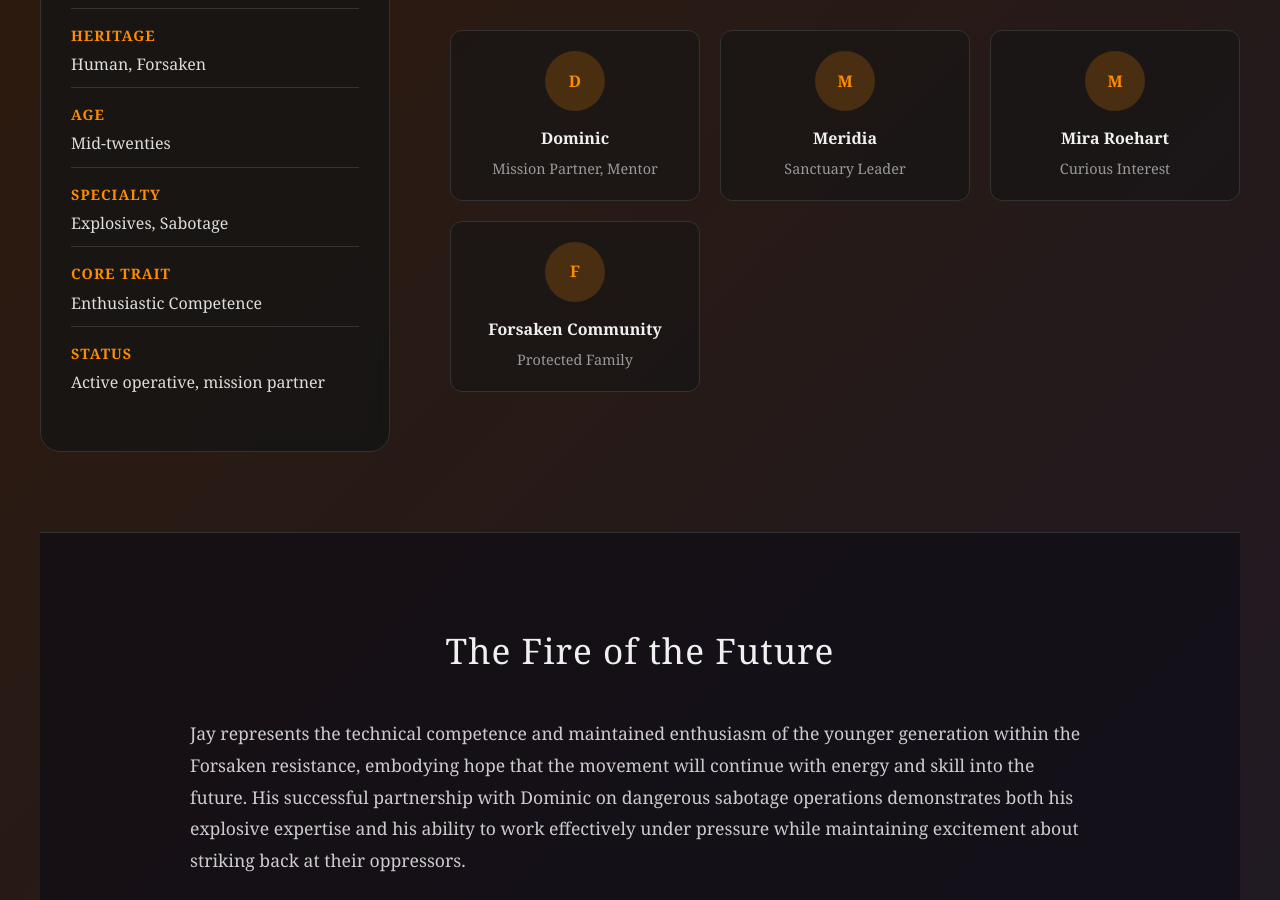
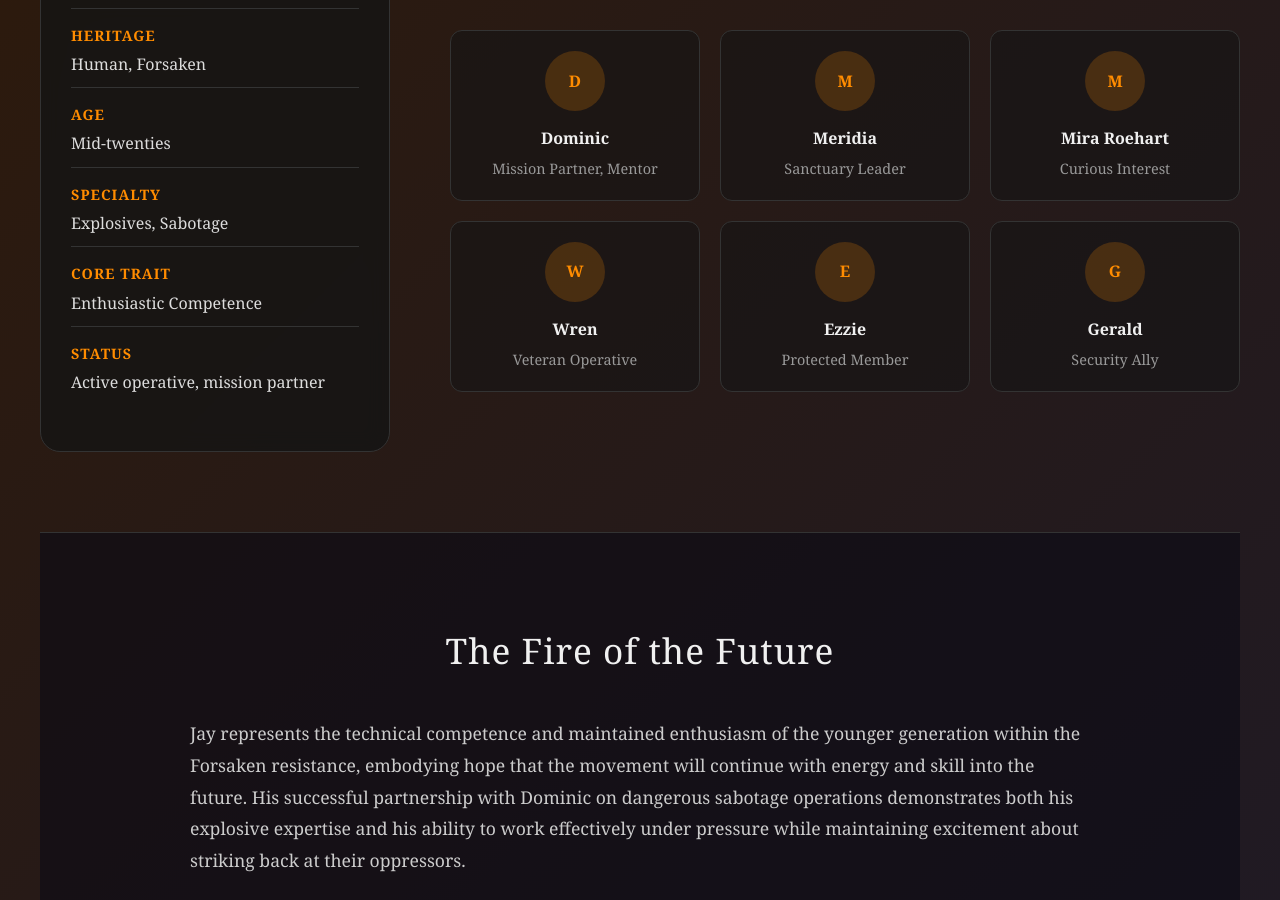
Before and after one commit to Mileena28/Mileena28.github.io, a Jekyll site: the page world-guide/characters/jay.html, which Jekyll copies as it is, in a window 1280 px wide and 900 px high, scrolled down 3953 px. Built offline with Jekyll 4.4.1, drawn with Linux system fonts in a browser that asks for light colours.

Commit message:
Update jay.html

```diff
--- a/world-guide/characters/jay.html
+++ b/world-guide/characters/jay.html
@@ -613,26 +613,36 @@
                         <p>Jay's relationships reflect his role as an integrated and valued member of the resistance community, working effectively with experienced fighters while maintaining the energy and optimism that represent hope for the movement's future.</p>
                     </div>
 
-                    <div class="related-characters">
-                        <a href="/world-guide/characters/dominic/" class="related-character">
+                  <div class="related-characters">
+                        <a href="dominic.html" class="related-character">
                             <div class="related-avatar">D</div>
                             <div class="related-name">Dominic</div>
                             <div class="related-role">Mission Partner, Mentor</div>
                         </a>
-                        <a href="/world-guide/characters/meridia/" class="related-character">
+                        <a href="meridia.html" class="related-character">
                             <div class="related-avatar">M</div>
                             <div class="related-name">Meridia</div>
                             <div class="related-role">Sanctuary Leader</div>
                         </a>
-                        <a href="/world-guide/characters/mira-roehart/" class="related-character">
+                        <a href="mira-roehart.html" class="related-character">
                             <div class="related-avatar">M</div>
                             <div class="related-name">Mira Roehart</div>
                             <div class="related-role">Curious Interest</div>
                         </a>
-                        <a href="/world-guide/characters/forsaken-community/" class="related-character">
-                            <div class="related-avatar">F</div>
-                            <div class="related-name">Forsaken Community</div>
-                            <div class="related-role">Protected Family</div>
+                        <a href="wren.html" class="related-character">
+                            <div class="related-avatar">W</div>
+                            <div class="related-name">Wren</div>
+                            <div class="related-role">Veteran Operative</div>
+                        </a>
+                        <a href="ezzie.html" class="related-character">
+                            <div class="related-avatar">E</div>
+                            <div class="related-name">Ezzie</div>
+                            <div class="related-role">Protected Member</div>
+                        </a>
+                        <a href="gerald.html" class="related-character">
+                            <div class="related-avatar">G</div>
+                            <div class="related-name">Gerald</div>
+                            <div class="related-role">Security Ally</div>
                         </a>
                     </div>
                 </section>
```
Also changed, not shown: other parts of world-guide/characters/jay.html (+1 -1 lines).
